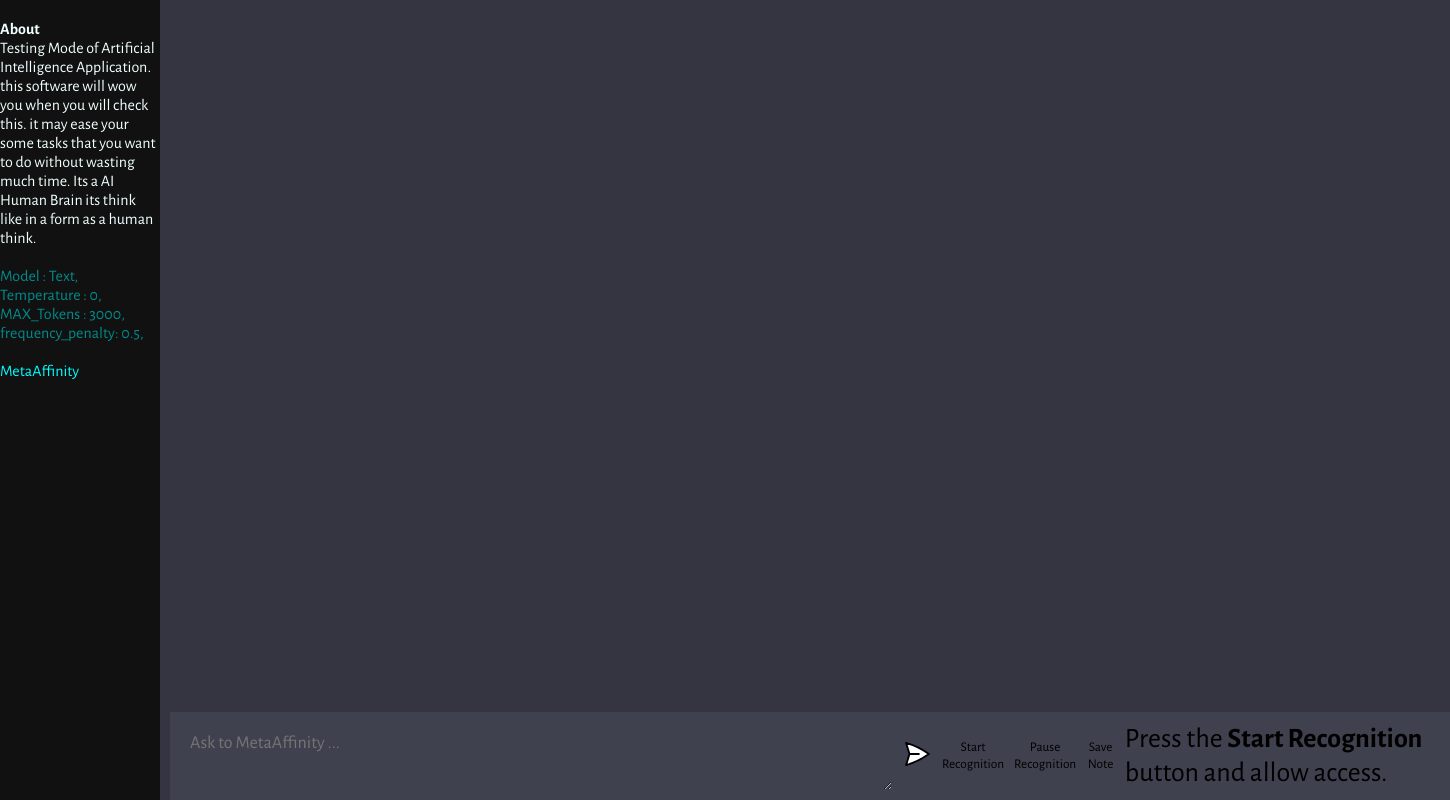
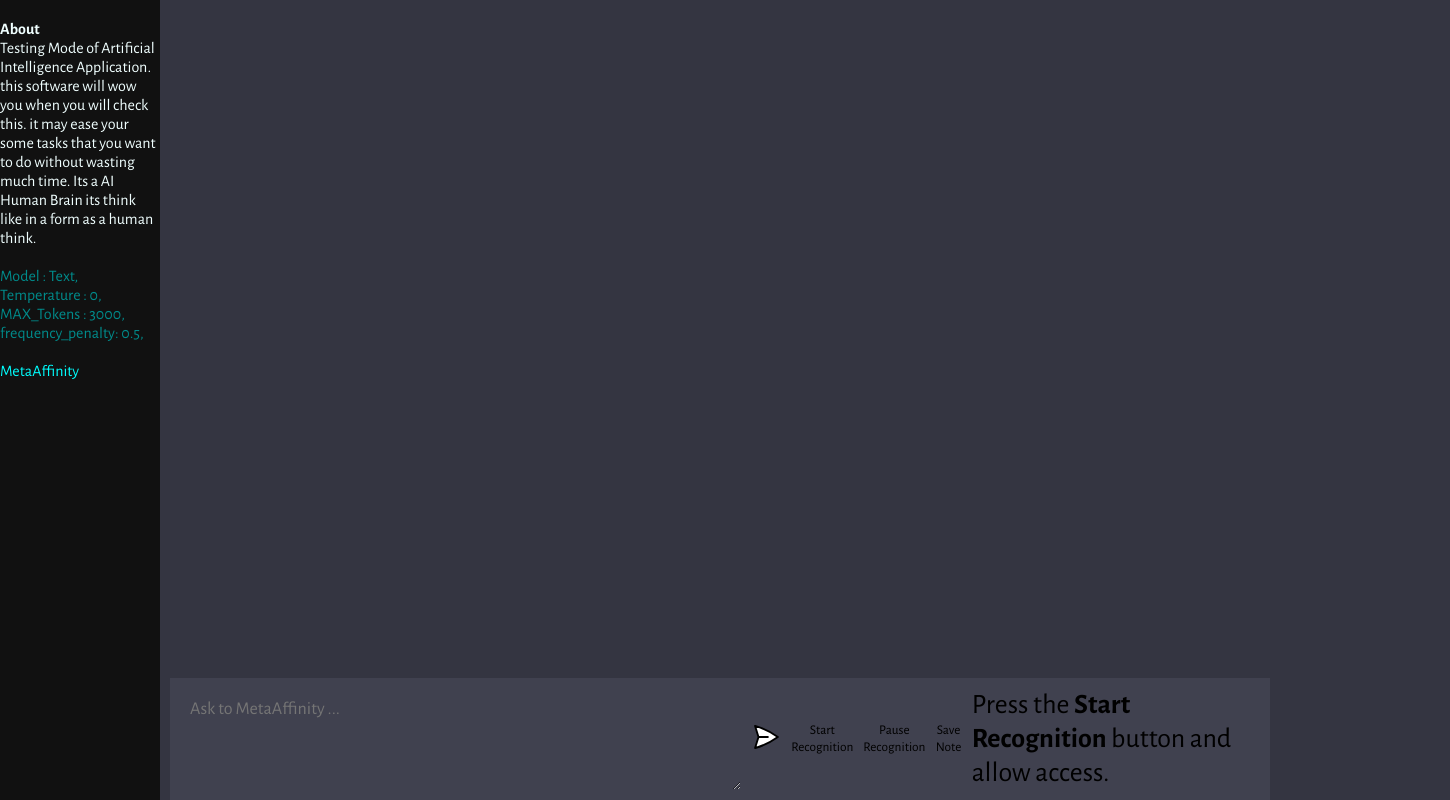
Before and after one commit to MetaAffinity/AiChatGPT, a website built with Vite: page client/index.html in a window 1280 px wide. Shown: the whole page, 1450 px wide, since content can reach past the window. Built offline with nearby package versions, Linux system fonts and the light colour scheme.

Commit message:
update css

```diff
--- a/client/style.css
+++ b/client/style.css
@@ -12,7 +12,7 @@
 }
 
 #app {
-  width: 100vw;
+  width: 100%;  /*100vw*/
   height: 100vh;
   background: #343541;
 
```
